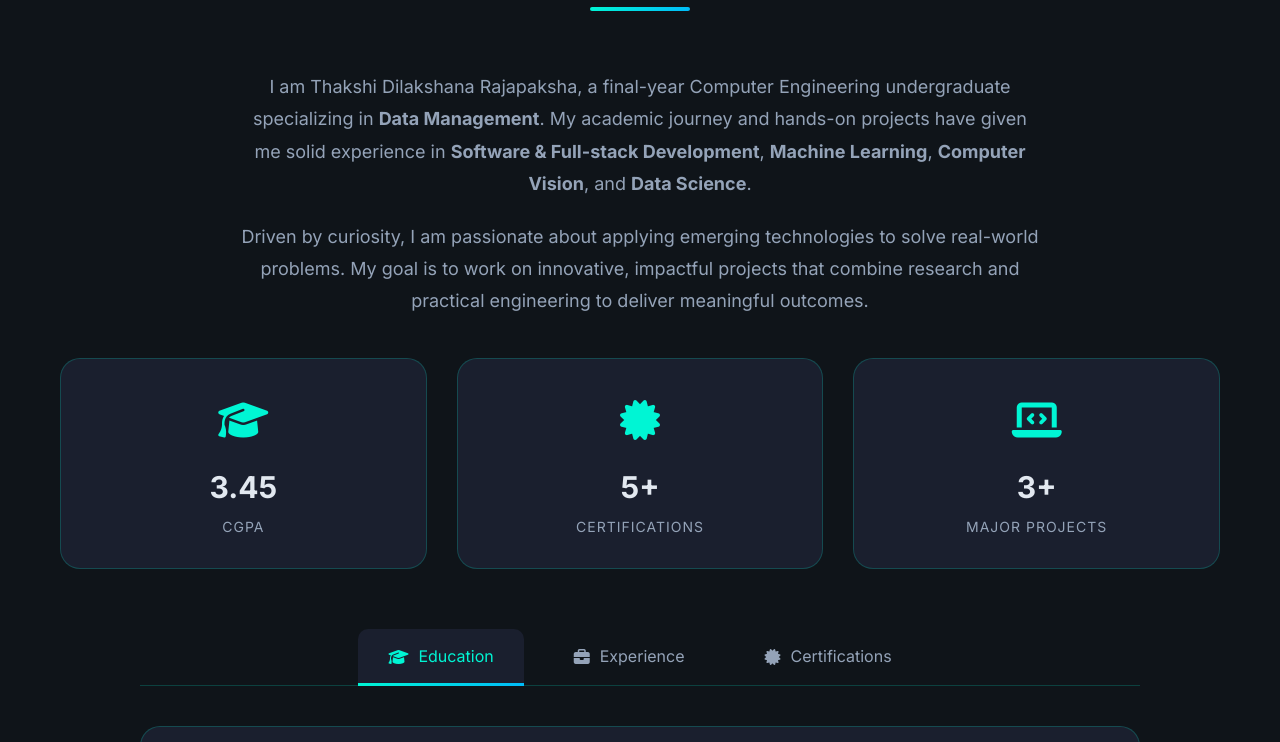
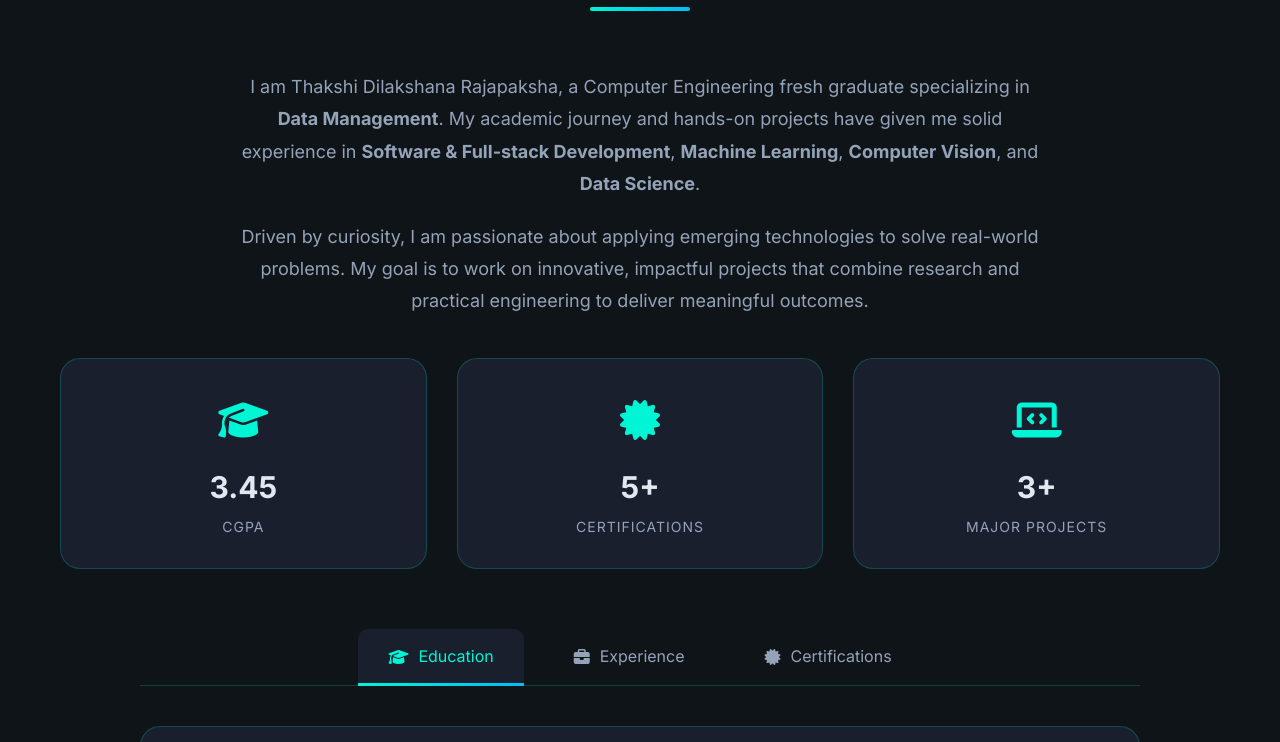
Before and after one commit to ThakshiRajapaksha/Thakshi-Rajapaksha-Portfolio, a plain HTML site: page index.html in a window 1280 px wide. Shown: the part 975-1717 px from the top of the page. Drawn offline with nearby package versions, Linux system fonts and the light colour scheme; some icons are missing.

Commit message:
change content

```diff
--- a/index.html
+++ b/index.html
@@ -125,7 +125,7 @@
         <div class="about-content">
           <div class="about-text">
             <p>
-               I am Thakshi Dilakshana Rajapaksha, a final-year Computer Engineering undergraduate
+               I am Thakshi Dilakshana Rajapaksha, a Computer Engineering fresh graduate
           specializing in <strong>Data Management</strong>. My academic journey and hands-on
           projects have given me solid experience in <strong>Software & Full-stack Development</strong>,
           <strong>Machine Learning</strong>, <strong>Computer Vision</strong>, and
```
